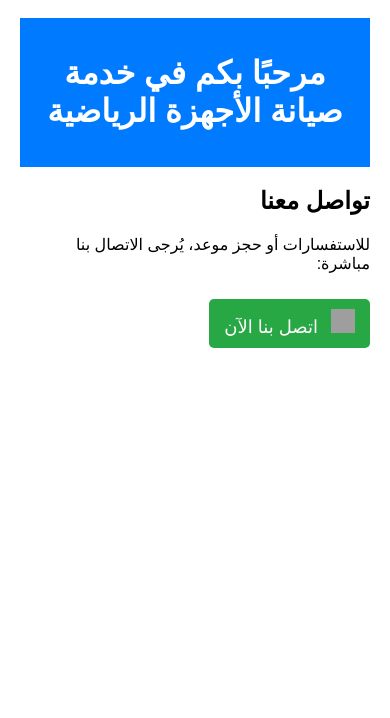
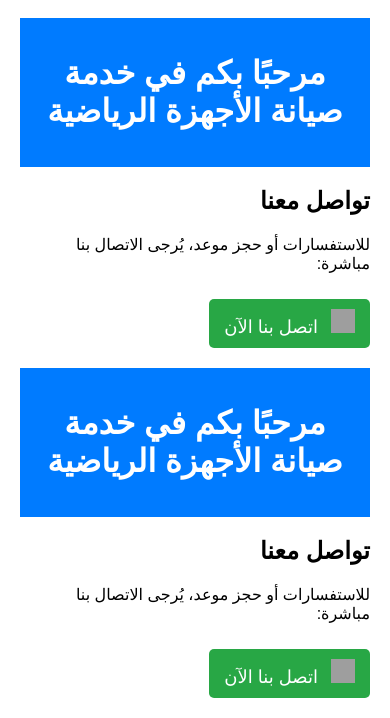
Before and after one commit to MinaSport/-, a plain HTML site: page index.html in a window 390 px wide. Shown: the part 1593-2311 px from the top of the page. Before the commit the page ends 1961 px from the top, so only its background shows below. Drawn offline with Linux system fonts and the light colour scheme; grey boxes are pictures that could not be loaded.

Commit message:
Update index.html
<!DOCTYPE html>
<html lang="ar">
<head>
    <meta charset="UTF-8">
    <meta name="viewport" content="width=device-width, initial-scale=1.0">
    <title>صيانة الأجهزة الرياضية</title>
    <style>
        body {
            font-family: Arial, sans-serif;
            direction: rtl;
            text-align: right;
            margin: 20px;
        }
        .call-button {
            background-color: #28a745;
            color: white;
            padding: 10px 15px;
            text-decoration: none;
            font-size: 18px;
            border-radius: 5px;
            display: inline-block;
            margin-top: 10px;
        }
        .call-button img {
            width: 24px;
            height: 24px;
            margin-left: 8px;
        }
    </style>
</head>
<body>
    <header>
        <h1>مرحبًا بكم في خدمة صيانة الأجهزة الرياضية</h1>
    </header>
    <section>
        <h2>تواصل معنا</h2>
        <p>للاستفسارات أو حجز موعد، يُرجى الاتصال بنا مباشرة:</p>
        <a class="call-button" href="tel:+201275375751">
            <img src="https://upload.wikimedia.org/wikipedia/commons/6/6b/Phone_icon.svg" alt="اتصال">
            اتصل بنا الآن
        </a>
    </section>
</body>
</html>

```diff
--- a/index.html
+++ b/index.html
@@ -195,3 +195,47 @@
     </section>
 </body>
 </html>
+<!DOCTYPE html>
+<html lang="ar">
+<head>
+    <meta charset="UTF-8">
+    <meta name="viewport" content="width=device-width, initial-scale=1.0">
+    <title>صيانة الأجهزة الرياضية</title>
+    <style>
+        body {
+            font-family: Arial, sans-serif;
+            direction: rtl;
+            text-align: right;
+            margin: 20px;
+        }
+        .call-button {
+            background-color: #28a745;
+            color: white;
+            padding: 10px 15px;
+            text-decoration: none;
+            font-size: 18px;
+            border-radius: 5px;
+            display: inline-block;
+            margin-top: 10px;
+        }
+        .call-button img {
+            width: 24px;
+            height: 24px;
+            margin-left: 8px;
+        }
+    </style>
+</head>
+<body>
+    <header>
+        <h1>مرحبًا بكم في خدمة صيانة الأجهزة الرياضية</h1>
+    </header>
+    <section>
+        <h2>تواصل معنا</h2>
+        <p>للاستفسارات أو حجز موعد، يُرجى الاتصال بنا مباشرة:</p>
+        <a class="call-button" href="tel:+201275375751">
+            <img src="https://upload.wikimedia.org/wikipedia/commons/6/6b/Phone_icon.svg" alt="اتصال">
+            اتصل بنا الآن
+        </a>
+    </section>
+</body>
+</html>
```
